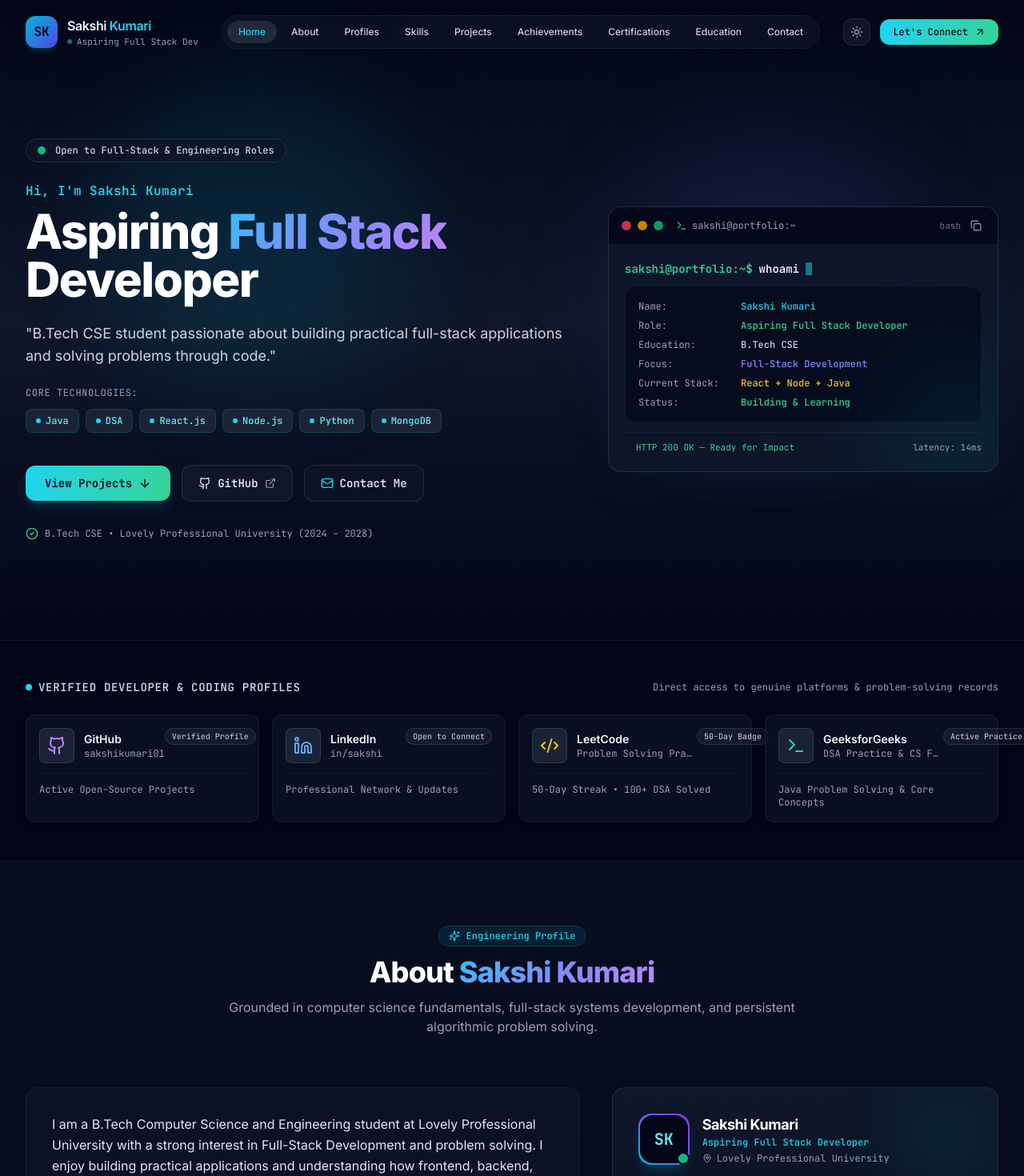
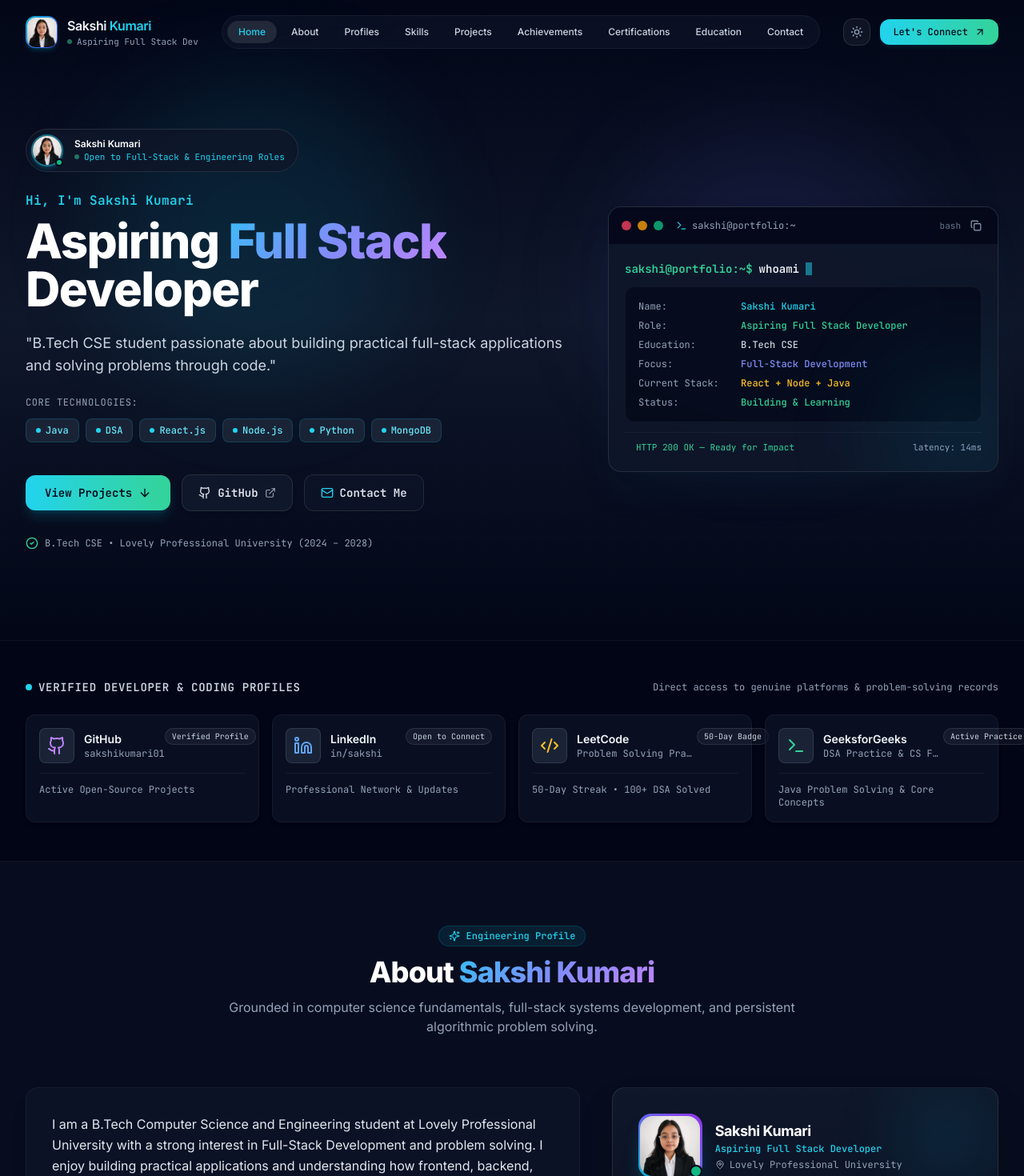
Before and after one commit to Sakshikumari1001/sakshi-portfolio, a React (Vite) app: page / in a window 1280 px wide. Shown: the top 1470 px of the page at 80% size. Built offline with nearby package versions, Linux system fonts and the light colour scheme.

Commit message:
Add professional profile photo across Hero, About, Contact, and Navbar

```diff
--- a/index.html
+++ b/index.html
@@ -16,6 +16,9 @@
     <meta property="og:url" content="https://github.com/sakshikumari01" />
     <meta property="og:title" content="Sakshi Kumari | Aspiring Full Stack Developer" />
     <meta property="og:description" content="Portfolio of Sakshi Kumari — Building practical full-stack web applications, AI RAG systems, and solving DSA problems." />
+    <meta property="og:image" content="/profile.png" />
+    <meta name="twitter:card" content="summary_large_image" />
+    <meta name="twitter:image" content="/profile.png" />
 
     <!-- Favicon -->
     <link rel="icon" type="image/svg+xml" href="/favicon.svg" />
--- a/src/components/About.jsx
+++ b/src/components/About.jsx
@@ -61,13 +61,15 @@ const About = () => {
 
               {/* Avatar / Profile Graphic Header */}
               <div className="flex items-center gap-4 pb-6 border-b border-white/10">
-                <div className="relative">
-                  <div className="w-16 h-16 rounded-2xl bg-gradient-to-tr from-cyan-500 via-indigo-500 to-purple-600 p-[2px] shadow-lg shadow-cyan-500/20">
-                    <div className="w-full h-full bg-slate-950 rounded-2xl flex items-center justify-center font-mono text-xl font-bold text-cyan-300">
-                      SK
-                    </div>
+                <div className="relative shrink-0">
+                  <div className="w-20 h-20 rounded-2xl bg-gradient-to-tr from-cyan-500 via-indigo-500 to-purple-600 p-[2.5px] shadow-xl shadow-cyan-500/25 overflow-hidden">
+                    <img
+                      src="/profile.png"
+                      alt="Sakshi Kumari"
+                      className="w-full h-full rounded-2xl object-cover object-top"
+                    />
                   </div>
-                  <span className="absolute bottom-0 right-0 w-4 h-4 bg-emerald-500 border-2 border-slate-950 rounded-full"></span>
+                  <span className="absolute bottom-0 right-0 w-4 h-4 bg-emerald-500 border-2 border-slate-950 rounded-full shadow-md" title="Active & Available"></span>
                 </div>
 
                 <div>
--- a/src/components/Contact.jsx
+++ b/src/components/Contact.jsx
@@ -59,8 +59,15 @@ const Contact = () => {
             {/* Quick Profile Card */}
             <div className="p-6 rounded-2xl bg-slate-900/80 border border-white/10 shadow-xl space-y-4">
               <div className="flex items-center gap-4">
-                <div className="w-14 h-14 rounded-2xl bg-gradient-to-br from-cyan-500 to-indigo-600 flex items-center justify-center font-mono font-extrabold text-slate-950 text-xl shadow-lg shadow-cyan-500/20">
-                  SK
+                <div className="relative shrink-0">
+                  <div className="w-14 h-14 rounded-2xl bg-gradient-to-br from-cyan-500 to-indigo-600 p-[2px] shadow-lg shadow-cyan-500/20 overflow-hidden">
+                    <img
+                      src="/profile.png"
+                      alt="Sakshi Kumari"
+                      className="w-full h-full rounded-2xl object-cover object-top"
+                    />
+                  </div>
+                  <span className="absolute bottom-0 right-0 w-3.5 h-3.5 bg-emerald-500 border-2 border-slate-900 rounded-full"></span>
                 </div>
                 <div>
                   <h3 className="text-lg font-bold text-white">{personalInfo.name}</h3>
--- a/src/components/Hero.jsx
+++ b/src/components/Hero.jsx
@@ -20,15 +20,23 @@ const Hero = () => {
           {/* Left Hero Content */}
           <div className="lg:col-span-7 space-y-6 text-left">
 
-            {/* Intro Status Pill */}
-            <div className="inline-flex items-center gap-3 px-3.5 py-1.5 rounded-full bg-slate-900/80 border border-white/10 shadow-inner backdrop-blur-md">
-              <span className="flex h-2.5 w-2.5 relative">
-                <span className="animate-ping absolute inline-flex h-full w-full rounded-full bg-emerald-400 opacity-75"></span>
-                <span className="relative inline-flex rounded-full h-2.5 w-2.5 bg-emerald-500"></span>
-              </span>
-              <span className="text-xs font-mono font-medium text-slate-300">
-                Open to Full-Stack & Engineering Roles
-              </span>
+            {/* Intro Status Pill with Photo */}
+            <div className="inline-flex items-center gap-3.5 p-1.5 pr-4 rounded-full bg-slate-900/80 border border-white/10 shadow-inner backdrop-blur-md">
+              <div className="relative">
+                <img
+                  src="/profile.png"
+                  alt="Sakshi Kumari"
+                  className="w-10 h-10 rounded-full object-cover border-2 border-cyan-400/50 shadow-md shadow-cyan-500/20"
+                />
+                <span className="absolute bottom-0 right-0 w-2.5 h-2.5 rounded-full bg-emerald-500 border-2 border-slate-950"></span>
+              </div>
+              <div className="text-left">
+                <div className="text-xs font-semibold text-white">Sakshi Kumari</div>
+                <div className="text-[11px] font-mono text-cyan-400 flex items-center gap-1.5">
+                  <span className="w-1.5 h-1.5 rounded-full bg-emerald-400 animate-pulse"></span>
+                  Open to Full-Stack &amp; Engineering Roles
+                </div>
+              </div>
             </div>
 
             {/* Main Greeting & Headings */}
--- a/src/components/Navbar.jsx
+++ b/src/components/Navbar.jsx
@@ -60,8 +60,12 @@ const Navbar = ({ darkMode, setDarkMode }) => {
             className="flex items-center gap-3 group focus:outline-none"
             aria-label="Sakshi Kumari Home"
           >
-            <div className="w-10 h-10 rounded-xl bg-gradient-to-br from-cyan-500 to-indigo-600 flex items-center justify-center font-mono font-bold text-slate-950 shadow-md shadow-cyan-500/20 group-hover:scale-105 transition-transform">
-              SK
+            <div className="w-10 h-10 rounded-xl bg-gradient-to-br from-cyan-500 to-indigo-600 p-[1.5px] shadow-md shadow-cyan-500/20 group-hover:scale-105 transition-transform overflow-hidden shrink-0">
+              <img
+                src="/profile.png"
+                alt="Sakshi Kumari"
+                className="w-full h-full rounded-[10px] object-cover object-top"
+              />
             </div>
             <div>
               <div className="font-semibold text-slate-100 tracking-tight text-base group-hover:text-cyan-400 transition-colors">
@@ -139,8 +143,12 @@ const Navbar = ({ darkMode, setDarkMode }) => {
         <div>
           <div className="flex items-center justify-between pb-6 border-b border-white/10">
             <div className="flex items-center gap-3">
-              <div className="w-9 h-9 rounded-lg bg-gradient-to-br from-cyan-500 to-indigo-600 flex items-center justify-center font-mono font-bold text-slate-950 text-sm">
-                SK
+              <div className="w-9 h-9 rounded-lg bg-gradient-to-br from-cyan-500 to-indigo-600 p-[1.5px] overflow-hidden shrink-0">
+                <img
+                  src="/profile.png"
+                  alt="Sakshi Kumari"
+                  className="w-full h-full rounded-[6px] object-cover object-top"
+                />
               </div>
               <div>
                 <div className="font-semibold text-white text-sm">Sakshi Kumari</div>
```
Also changed, not shown: public/profile.png (added).
